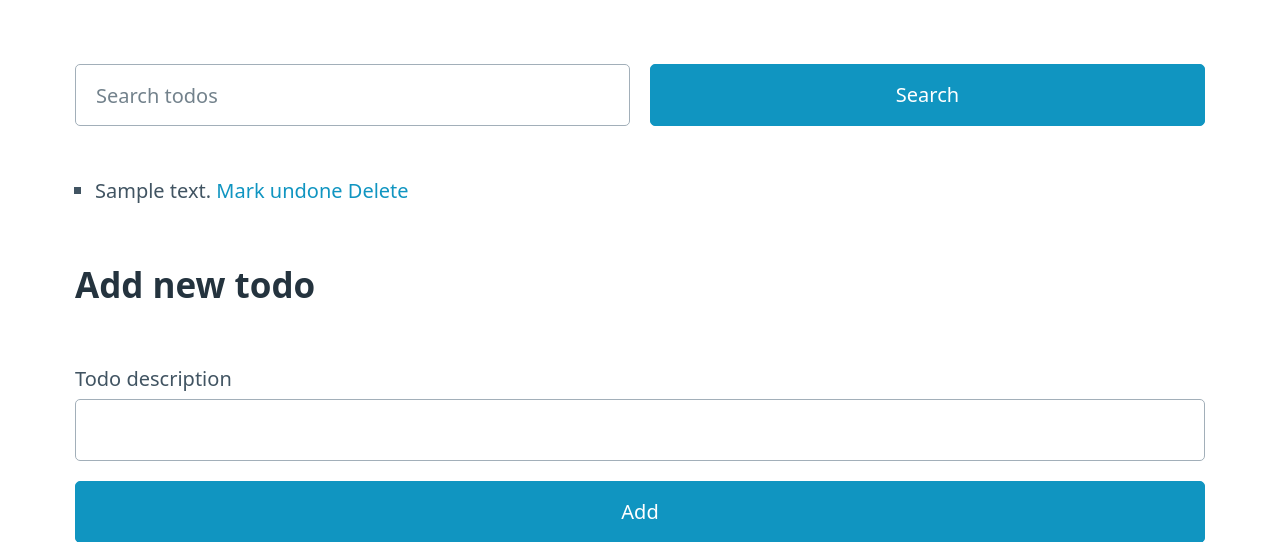
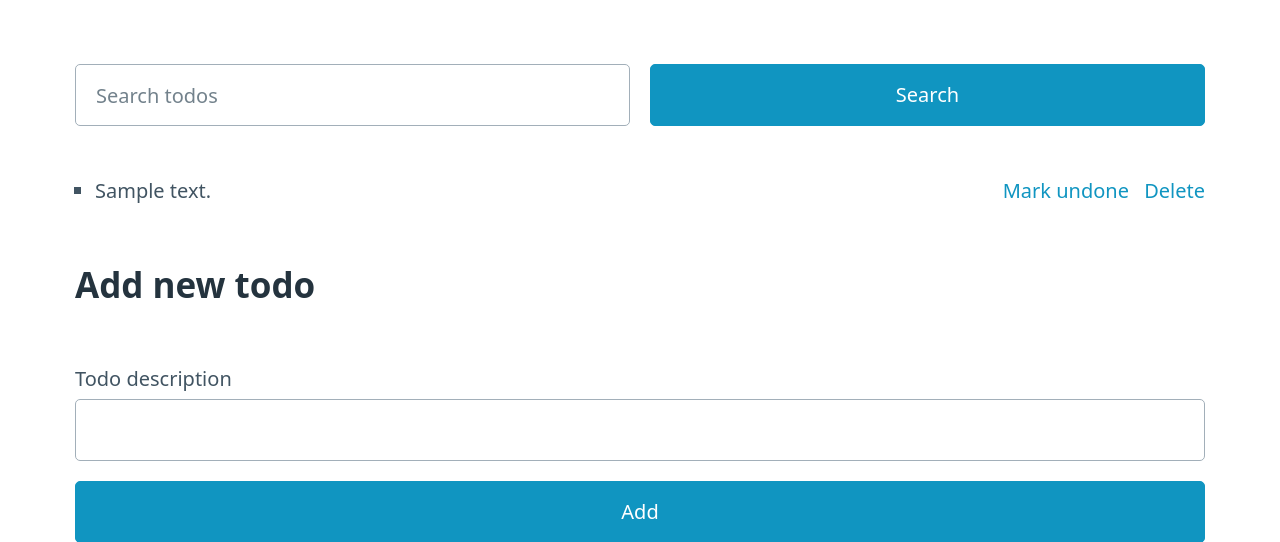
Before and after one commit to joelkur/cyber-security-project-1, a Django app: page /todos/completed/ in a window 1280 px wide. Shown: the part 206-748 px from the top of the page. Run offline with Django 4.2, Linux system fonts and the light colour scheme; a user stored in the database is signed in; tables that the repository leaves empty hold one stand-in row (values such as "Sample post").

Commit message:
Improve styling

```diff
--- a/todoapp/templates/base.html
+++ b/todoapp/templates/base.html
@@ -18,6 +18,7 @@
       background: none;
     }
 
+    {% block style %}{% endblock %}
   </style>
 </head>
 
--- a/todoapp/templates/todos.html
+++ b/todoapp/templates/todos.html
@@ -1,4 +1,17 @@
 {% extends "base.html" %}
+
+<style>
+{% block style %}
+  .todo {
+    display: flex;
+    justify-content: space-between;
+  }
+
+  .todo a:last-child {
+    margin-left: 0.5rem;
+  }
+{% endblock %}
+</style>
 
 {% block title %}
 {{ user.get_username }}'s {% if list_completed_todos %}completed{% endif %} todos
@@ -18,7 +31,10 @@
 <ul>
   {% for todo in todos %}
   <li>
-    {{ todo.text|safe }}
+    <div class="todo">
+    <!-- FIX: {{ todo.text }} -->
+    <span>{{ todo.text|safe }}</span>
+      <div>
         {% if list_completed_todos %}
         <a href="/todos/{{todo.id}}/set-done/?done=False">
         {% else %}
@@ -31,6 +47,8 @@
           {% endif %}
         </a>
         <a href="/todos/{{todo.id}}/delete/">Delete</a>
+      </div>
+    </div>
   </li>
   {% endfor %}
 </ul>
```
Lines whose indentation alone changed are shown as unchanged.
